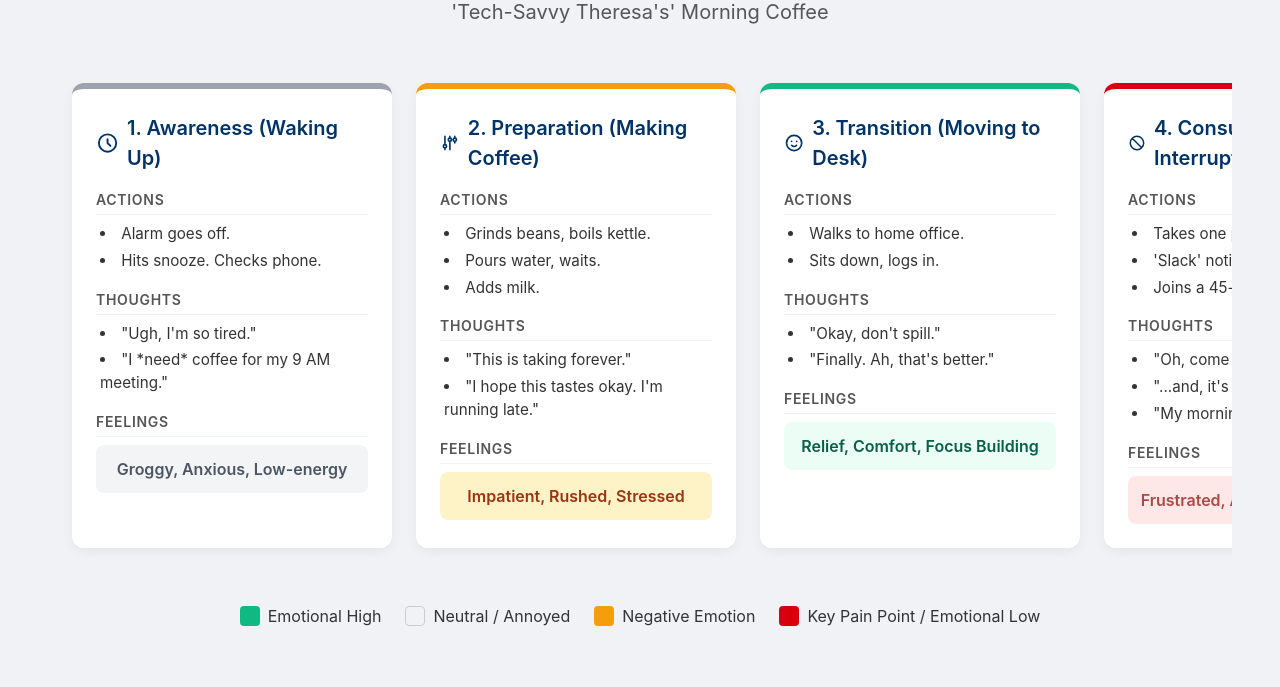
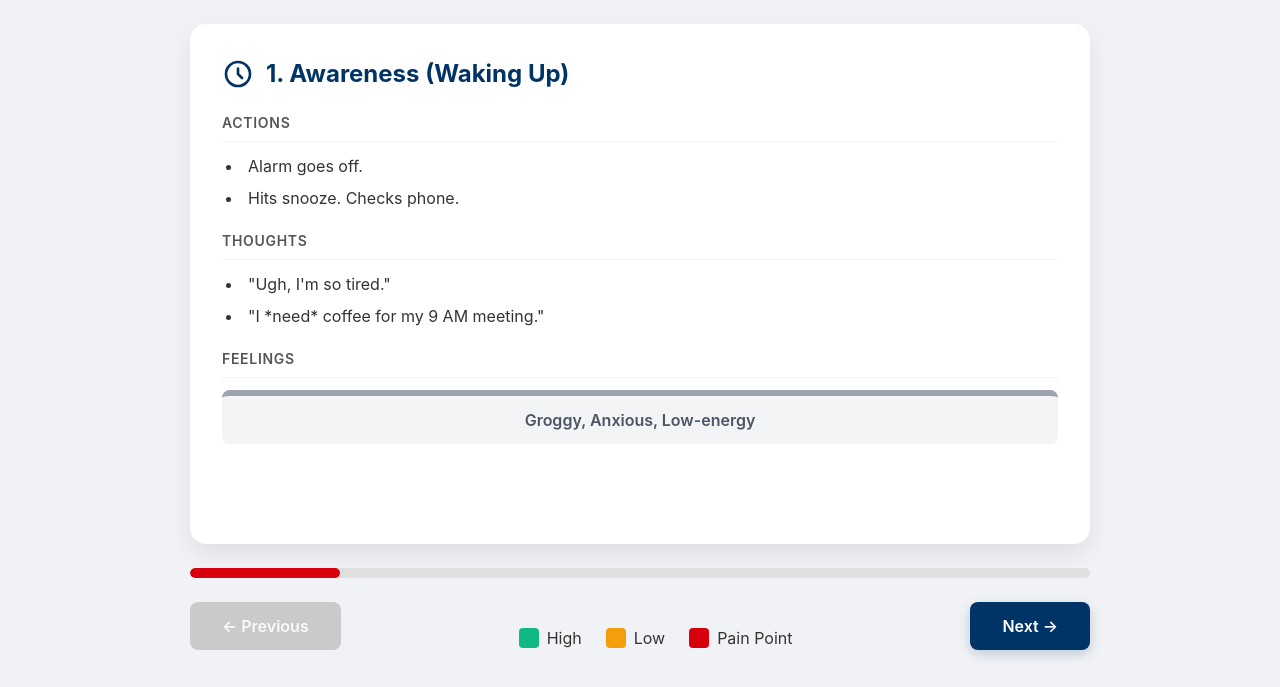
Before and after one commit to Abiola-Ajayi/customer_map, a plain HTML site: page index.html in a window 1280 px wide. Shown: the part 113-800 px from the top of the page. Drawn offline with nearby package versions, Linux system fonts and the light colour scheme.

Commit message:
Update index.html

```diff
--- a/index.html
+++ b/index.html
@@ -3,10 +3,10 @@
 <head>
     <meta charset="UTF-8">
     <meta name="viewport" content="width=device-width, initial-scale=1.0">
-    <title>Customer Journey Map</title>
+    <title>Animated Customer Journey Map</title>
     <script src="https://cdn.tailwindcss.com"></script>
     <style>
-        /* Custom styles to match the provided color scheme */
+        /* Using the color scheme from your slides */
         :root {
             --color-primary-red: #D9000D; /* The red from your image */
             --color-primary-blue: #003366; /* A dark blue based on your text */
@@ -16,51 +16,67 @@
             --color-positive: #10B981; /* Green for positive emotion */
             --color-negative-low: #F59E0B; /* Amber for negative emotion */
         }
+
         body {
             font-family: -apple-system, BlinkMacSystemFont, 'Segoe UI', Roboto, 'Helvetica Neue', Arial, sans-serif;
             background-color: var(--color-neutral-gray);
             color: var(--color-text-dark);
+            /* Center the entire application on the screen */
+            display: grid;
+            place-items: center;
+            min-height: 100vh;
+            padding: 1rem;
         }
-        .header-title {
-            font-size: 2.25rem;
+
+        /* The main container for the card deck */
+        .card-deck-container {
+            width: 100%;
+            max-width: 900px; /* Wider for a more impressive look */
+            margin: 1rem auto;
+        }
+
+        /* This holds the stack of cards */
+        .card-stack {
+            position: relative;
+            width: 100%;
+            min-height: 520px; /* Set a min-height to prevent layout jank */
+        }
+
+        /* This is each individual card */
+        .journey-stage {
+            position: absolute;
+            top: 0;
+            left: 0;
+            width: 100%;
+            height: 100%;
+            background-color: #ffffff;
+            border-radius: 16px;
+            box-shadow: 0 10px 25px rgba(0, 0, 0, 0.08);
+            padding: 2rem;
+
+            /* Animation properties */
+            opacity: 0;
+            visibility: hidden;
+            transform: translateY(20px) scale(0.98);
+            transition: all 0.5s cubic-bezier(0.4, 0, 0.2, 1);
+        }
+
+        /* This class is added by JS to show the active card */
+        .journey-stage.is-active {
+            opacity: 1;
+            visibility: visible;
+            transform: translateY(0) scale(1);
+            z-index: 10;
+        }
+
+        /* Card content styling from previous version */
+        .stage-title {
+            font-size: 1.5rem; /* Larger title */
             font-weight: 700;
-            color: var(--color-primary-blue);
-            text-align: center;
-            margin-bottom: 0.5rem;
-        }
-        .header-subtitle {
-            font-size: 1.25rem;
-            font-weight: 400;
-            color: var(--color-text-light);
-            text-align: center;
-            margin-bottom: 2rem;
-        }
-        .journey-container {
-            display: flex;
-            overflow-x: auto;
-            padding: 1.5rem;
-            gap: 1.5rem;
-        }
-        .journey-stage {
-            flex: 0 0 320px;
-            background-color: #ffffff;
-            border-radius: 12px;
-            box-shadow: 0 4px 12px rgba(0, 0, 0, 0.05);
-            padding: 1.5rem;
-            border-top: 6px solid;
-            transition: all 0.3s ease;
-        }
-        .journey-stage:hover {
-            transform: translateY(-5px);
-            box-shadow: 0 8px 20px rgba(0, 0, 0, 0.08);
-        }
-        .stage-title {
-            font-size: 1.25rem;
-            font-weight: 600;
             color: var(--color-primary-blue);
             display: flex;
             align-items: center;
-            gap: 0.5rem;
+            gap: 0.75rem;
             margin-bottom: 1rem;
         }
         .stage-section-title {
@@ -69,20 +85,20 @@
             color: var(--color-text-light);
             text-transform: uppercase;
             letter-spacing: 0.05em;
-            margin-top: 1rem;
-            margin-bottom: 0.5rem;
+            margin-top: 1.25rem;
+            margin-bottom: 0.75rem;
             border-bottom: 1px solid var(--color-neutral-gray);
-            padding-bottom: 0.25rem;
+            padding-bottom: 0.5rem;
         }
         .stage-list {
             list-style-type: disc;
             list-style-position: inside;
             color: var(--color-text-dark);
-            font-size: 0.95rem;
+            font-size: 1rem;
             padding-left: 0.25rem;
         }
         .stage-list li {
-            margin-bottom: 0.25rem;
+            margin-bottom: 0.5rem;
         }
         .feeling-box {
             padding: 0.75rem;
@@ -90,37 +106,55 @@
             font-weight: 600;
             text-align: center;
             margin-top: 0.5rem;
+            font-size: 1rem;
         }
-        .feeling-neutral {
-            background-color: #F3F4F6;
-            color: #4B5563;
-            border-top-color: #9CA3AF;
+
+        /* Button styling */
+        .nav-button {
+            background-color: var(--color-primary-blue);
+            color: white;
+            font-weight: 600;
+            padding: 0.75rem 2rem;
+            border-radius: 8px;
+            box-shadow: 0 4px 12px rgba(0, 51, 102, 0.2);
+            transition: all 0.2s ease;
         }
-        .feeling-negative {
-            background-color: #FEF3C7;
-            color: #9A3412;
-            border-top-color: var(--color-negative-low);
+        .nav-button:hover {
+            background-color: #004a80;
+            transform: translateY(-2px);
+            box-shadow: 0 6px 16px rgba(0, 51, 102, 0.25);
         }
-        .feeling-positive {
-            background-color: #ECFDF5;
-            color: #065F46;
-            border-top-color: var(--color-positive);
+        .nav-button:disabled {
+            background-color: #B0B0B0;
+            opacity: 0.6;
+            cursor: not-allowed;
+            transform: none;
+            box-shadow: none;
         }
-        .feeling-pain-point {
-            background-color: #FEE2E2;
-            color: #991B1B;
-            border-top-color: var(--color-primary-red);
-            animation: pulse 2s infinite;
+
+        /* Progress Bar */
+        .progress-bar-container {
+            width: 100%;
+            background-color: #E0E0E0;
+            border-radius: 10px;
+            height: 10px;
+            margin-top: 1.5rem;
+            overflow: hidden;
         }
-        @keyframes pulse {
-            0%, 100% { opacity: 1; }
-            50% { opacity: 0.8; }
+        .progress-bar-fill {
+            width: 0; /* Will be updated by JS */
+            height: 100%;
+            background-color: var(--color-primary-red);
+            border-radius: 10px;
+            transition: width 0.5s cubic-bezier(0.4, 0, 0.2, 1);
         }
+
+        /* Key/Legend Styling */
         .key {
             display: flex;
             justify-content: center;
             gap: 1.5rem;
-            margin-top: 2rem;
+            margin-top: 1.5rem;
             flex-wrap: wrap;
         }
         .key-item {
@@ -133,18 +167,39 @@
             height: 20px;
             border-radius: 4px;
         }
+
+        /* Emotional Highlight Colors */
+        .feeling-neutral { background-color: #F3F4F6; color: #4B5563; border-top: 6px solid #9CA3AF; }
+        .feeling-negative { background-color: #FEF3C7; color: #9A3412; border-top: 6px solid var(--color-negative-low); }
+        .feeling-positive { background-color: #ECFDF5; color: #065F46; border-top: 6px solid var(--color-positive); }
+        .feeling-pain-point {
+            background-color: #FEE2E2;
+            color: #991B1B;
+            border-top: 6px solid var(--color-primary-red);
+            animation: pulse 2s infinite;
+        }
+        @keyframes pulse {
+            0%, 100% { box-shadow: 0 10px 25px rgba(217, 0, 13, 0.1); }
+            50% { box-shadow: 0 10px 25px rgba(217, 0, 13, 0.25); }
+        }
+
     </style>
 </head>
-<body class="p-8 md:p-12">
+<body class="flex-col">
 
-    <h1 class="header-title">Customer Journey Map</h1>
-    <h2 class="header-subtitle">'Tech-Savvy Theresa's' Morning Coffee</h2>
+    <div class="text-center mb-6">
+        <h1 class="text-3xl font-bold" style="color: var(--color-primary-blue);">Customer Journey Map</h1>
+        <h2 id="stage-indicator" class="text-xl" style="color: var(--color-text-light);">Stage 1 of 6: Awareness</h2>
+    </div>
 
-    <div class="journey-container">
+    <div class="card-deck-container">
+        <!-- The Card Stack -->
+        <div class="card-stack">
+
             <!-- Stage 1: Awareness -->
-        <div class="journey-stage" style="border-top-color: #9CA3AF;">
-            <h3 class="stage-title">
-                <svg xmlns="http://www.w3.org/2000/svg" class="h-6 w-6" fill="none" viewBox="0 0 24 24" stroke="currentColor" stroke-width="2"><path stroke-linecap="round" stroke-linejoin="round" d="M12 8v4l3 3m6-3a9 9 0 11-18 0 9 9 0 0118 0z" /></svg>
+            <div class="journey-stage" data-stage="0">
+                <h3 class="stage-title" style="border-color: #9CA3AF;">
+                    <svg xmlns="http://www.w3.org/2000/svg" class="h-8 w-8" fill="none" viewBox="0 0 24 24" stroke="currentColor" stroke-width="2"><path stroke-linecap="round" stroke-linejoin="round" d="M12 8v4l3 3m6-3a9 9 0 11-18 0 9 9 0 0118 0z" /></svg>
                     1. Awareness (Waking Up)
                 </h3>
                 <div class="stage-section-title">Actions</div>
@@ -162,9 +217,9 @@
             </div>
 
             <!-- Stage 2: Preparation -->
-        <div class="journey-stage" style="border-top-color: var(--color-negative-low);">
-            <h3 class="stage-title">
-                <svg xmlns="http://www.w3.org/2000/svg" class="h-6 w-6" fill="none" viewBox="0 0 24 24" stroke="currentColor" stroke-width="2"><path stroke-linecap="round" stroke-linejoin="round" d="M12 6V4m0 2a2 2 0 100 4m0-4a2 2 0 110 4m-6 8a2 2 0 100-4m0 4a2 2 0 110-4m0 4v2m0-6V4m6 6v10m6-10a2 2 0 100-4m0 4a2 2 0 110-4m0 4v2m0-6V4" /></svg>
+            <div class="journey-stage" data-stage="1">
+                <h3 class="stage-title" style="border-color: var(--color-negative-low);">
+                    <svg xmlns="http://www.w3.org/2000/svg" class="h-8 w-8" fill="none" viewBox="0 0 24 24" stroke="currentColor" stroke-width="2"><path stroke-linecap="round" stroke-linejoin="round" d="M12 6V4m0 2a2 2 0 100 4m0-4a2 2 0 110 4m-6 8a2 2 0 100-4m0 4a2 2 0 110-4m0 4v2m0-6V4m6 6v10m6-10a2 2 0 100-4m0 4a2 2 0 110-4m0 4v2m0-6V4" /></svg>
                     2. Preparation (Making Coffee)
                 </h3>
                 <div class="stage-section-title">Actions</div>
@@ -183,9 +238,9 @@
             </div>
 
             <!-- Stage 3: Transition -->
-        <div class="journey-stage" style="border-top-color: var(--color-positive);">
-            <h3 class="stage-title">
-                <svg xmlns="http://www.w3.org/2000/svg" class="h-6 w-6" fill="none" viewBox="0 0 24 24" stroke="currentColor" stroke-width="2"><path stroke-linecap="round" stroke-linejoin="round" d="M14.828 14.828a4 4 0 01-5.656 0M9 10h.01M15 10h.01M21 12a9 9 0 11-18 0 9 9 0 0118 0z" /></svg>
+            <div class="journey-stage" data-stage="2">
+                <h3 class="stage-title" style="border-color: var(--color-positive);">
+                    <svg xmlns="http://www.w3.org/2000/svg" class="h-8 w-8" fill="none" viewBox="0 0 24 24" stroke="currentColor" stroke-width="2"><path stroke-linecap="round" stroke-linejoin="round" d="M14.828 14.828a4 4 0 01-5.656 0M9 10h.01M15 10h.01M21 12a9 9 0 11-18 0 9 9 0 0118 0z" /></svg>
                     3. Transition (Moving to Desk)
                 </h3>
                 <div class="stage-section-title">Actions</div>
@@ -203,9 +258,9 @@
             </div>
 
             <!-- Stage 4: Consumption -->
-        <div class="journey-stage" style="border-top-color: var(--color-primary-red);">
-            <h3 class="stage-title">
-                <svg xmlns="http://www.w3.org/2000/svg" class="h-6 w-6" fill="none" viewBox="0 0 24 24" stroke="currentColor" stroke-width="2"><path stroke-linecap="round" stroke-linejoin="round" d="M18.364 18.364A9 9 0 005.636 5.636m12.728 12.728A9 9 0 015.636 5.636m12.728 12.728L5.636 5.636" /></svg>
+            <div class="journey-stage" data-stage="3">
+                <h3 class="stage-title" style="border-color: var(--color-primary-red);">
+                    <svg xmlns="http://www.w3.org/2000/svg" class="h-8 w-8" fill="none" viewBox="0 0 24 24" stroke="currentColor" stroke-width="2"><path stroke-linecap="round" stroke-linejoin="round" d="M18.364 18.364A9 9 0 005.636 5.636m12.728 12.728A9 9 0 015.636 5.636m12.728 12.728L5.636 5.636" /></svg>
                     4. Consumption (The Interruption)
                 </h3>
                 <div class="stage-section-title">Actions</div>
@@ -225,9 +280,9 @@
             </div>
 
             <!-- Stage 5: "Solving" the Problem -->
-        <div class="journey-stage" style="border-top-color: var(--color-negative-low);">
-            <h3 class="stage-title">
-                <svg xmlns="http://www.w3.org/2000/svg" class="h-6 w-6" fill="none" viewBox="0 0 24 24" stroke="currentColor" stroke-width="2"><path stroke-linecap="round" stroke-linejoin="round" d="M9.172 16.172a4 4 0 015.656 0M9 10h.01M15 10h.01M21 12a9 9 0 11-18 0 9 9 0 0118 0z" /></svg>
+            <div class="journey-stage" data-stage="4">
+                <h3 class="stage-title" style="border-color: var(--color-negative-low);">
+                    <svg xmlns="http://www.w3.org/2000/svg" class="h-8 w-8" fill="none" viewBox="0 0 24 24" stroke="currentColor" stroke-width="2"><path stroke-linecap="round" stroke-linejoin="round" d="M9.172 16.172a4 4 0 015.656 0M9 10h.01M15 10h.01M21 12a9 9 0 11-18 0 9 9 0 0118 0z" /></svg>
                     5. "Solving" the Problem
                 </h3>
                 <div class="stage-section-title">Actions</div>
@@ -246,9 +301,9 @@
             </div>
 
             <!-- Stage 6: Post-Consumption -->
-        <div class="journey-stage" style="border-top-color: #9CA3AF;">
-            <h3 class="stage-title">
-                <svg xmlns="http://www.w3.org/2000/svg" class="h-6 w-6" fill="none" viewBox="0 0 24 24" stroke="currentColor" stroke-width="2"><path stroke-linecap="round" stroke-linejoin="round" d="M19 7l-.867 12.142A2 2 0 0116.138 21H7.862a2 2 0 01-1.995-1.858L5 7m5 4v6m4-6v6m1-10V4a1 1 0 00-1-1h-4a1 1 0 00-1 1v3M4 7h16" /></svg>
+            <div class="journey-stage" data-stage="5">
+                <h3 class="stage-title" style="border-color: #9CA3AF;">
+                    <svg xmlns="http://www.w3.org/2000/svg" class="h-8 w-8" fill="none" viewBox="0 0 24 24" stroke="currentColor" stroke-width="2"><path stroke-linecap="round" stroke-linejoin="round" d="M19 7l-.867 12.142A2 2 0 0116.138 21H7.862a2 2 0 01-1.995-1.858L5 7m5 4v6m4-6v6m1-10V4a1 1 0 00-1-1h-4a1 1 0 00-1 1v3M4 7h16" /></svg>
                     6. Post-Consumption
                 </h3>
                 <div class="stage-section-title">Actions</div>
@@ -263,26 +318,101 @@
                 <div class="stage-section-title">Feelings</div>
                 <div class="feeling-box feeling-neutral">Annoyed</div>
             </div>
+
         </div>
 
+        <!-- Progress Bar -->
+        <div class="progress-bar-container">
+            <div id="progress-bar" class="progress-bar-fill"></div>
+        </div>
+
+        <!-- Navigation Buttons -->
+        <div class="flex justify-between items-center mt-6">
+            <button id="prevBtn" class="nav-button">
+                &larr; Previous
+            </button>
             <div class="key">
                 <div class="key-item">
                     <div class="key-color" style="background-color: var(--color-positive);"></div>
-            <span>Emotional High</span>
-        </div>
-        <div class="key-item">
-            <div class="key-color" style="background-color: var(--color-neutral-gray); border: 1px solid #ccc;"></div>
-            <span>Neutral / Annoyed</span>
+                    <span>High</span>
                 </div>
                 <div class="key-item">
                     <div class="key-color" style="background-color: var(--color-negative-low);"></div>
-            <span>Negative Emotion</span>
+                    <span>Low</span>
                 </div>
                 <div class="key-item">
                     <div class="key-color" style="background-color: var(--color-primary-red);"></div>
-            <span>Key Pain Point / Emotional Low</span>
+                    <span>Pain Point</span>
                 </div>
             </div>
+            <button id="nextBtn" class="nav-button">
+                Next &rarr;
+            </button>
+        </div>
+
+    </div>
+
+    <script>
+        document.addEventListener('DOMContentLoaded', () => {
+            const stages = document.querySelectorAll('.journey-stage');
+            const prevBtn = document.getElementById('prevBtn');
+            const nextBtn = document.getElementById('nextBtn');
+            const stageIndicator = document.getElementById('stage-indicator');
+            const progressBar = document.getElementById('progress-bar');
+            const totalStages = stages.length;
+            let currentStage = 0;
+
+            // An array of the titles for the indicator
+            const stageTitles = [
+                "Awareness (Waking Up)",
+                "Preparation (Making Coffee)",
+                "Transition (Moving to Desk)",
+                "Consumption (The Interruption)",
+                "\"Solving\" the Problem",
+                "Post-Consumption"
+            ];
+
+            function updateView() {
+                // Update stage indicator text
+                stageIndicator.textContent = `Stage ${currentStage + 1} of ${totalStages}: ${stageTitles[currentStage]}`;
+
+                // Update progress bar
+                const progressPercent = ((currentStage + 1) / totalStages) * 100;
+                progressBar.style.width = `${progressPercent}%`;
+
+                // Show/hide cards
+                stages.forEach((stage, index) => {
+                    if (index === currentStage) {
+                        stage.classList.add('is-active');
+                    } else {
+                        stage.classList.remove('is-active');
+                    }
+                });
+
+                // Update button states
+                prevBtn.disabled = currentStage === 0;
+                nextBtn.disabled = currentStage === totalStages - 1;
+            }
+
+            // Event Listeners
+            nextBtn.addEventListener('click', () => {
+                if (currentStage < totalStages - 1) {
+                    currentStage++;
+                    updateView();
+                }
+            });
+
+            prevBtn.addEventListener('click', () => {
+                if (currentStage > 0) {
+                    currentStage--;
+                    updateView();
+                }
+            });
+
+            // Initial view setup
+            updateView();
+        });
+    </script>
 
 </body>
 </html>
```
Lines whose indentation alone changed are shown as unchanged.
